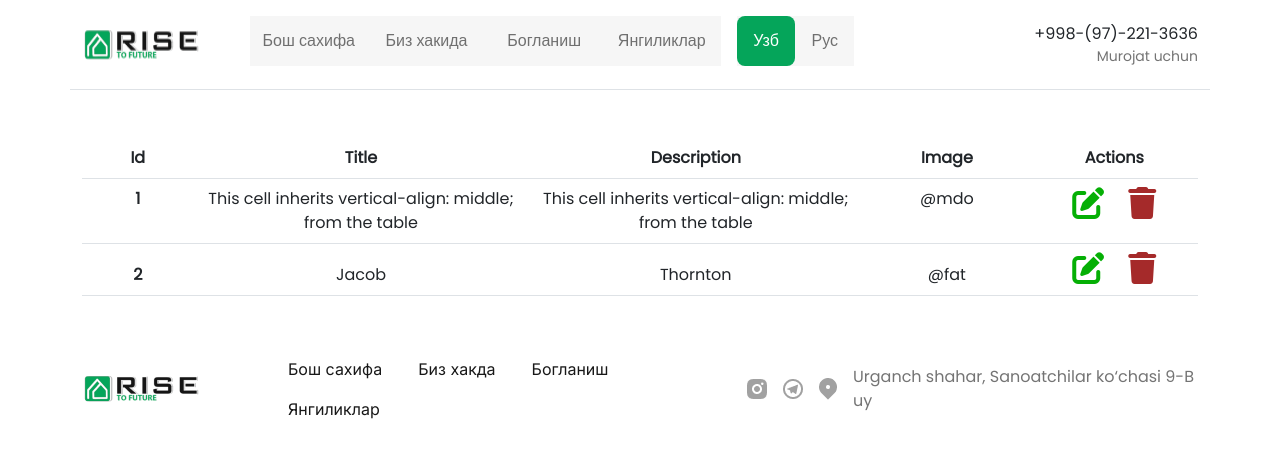
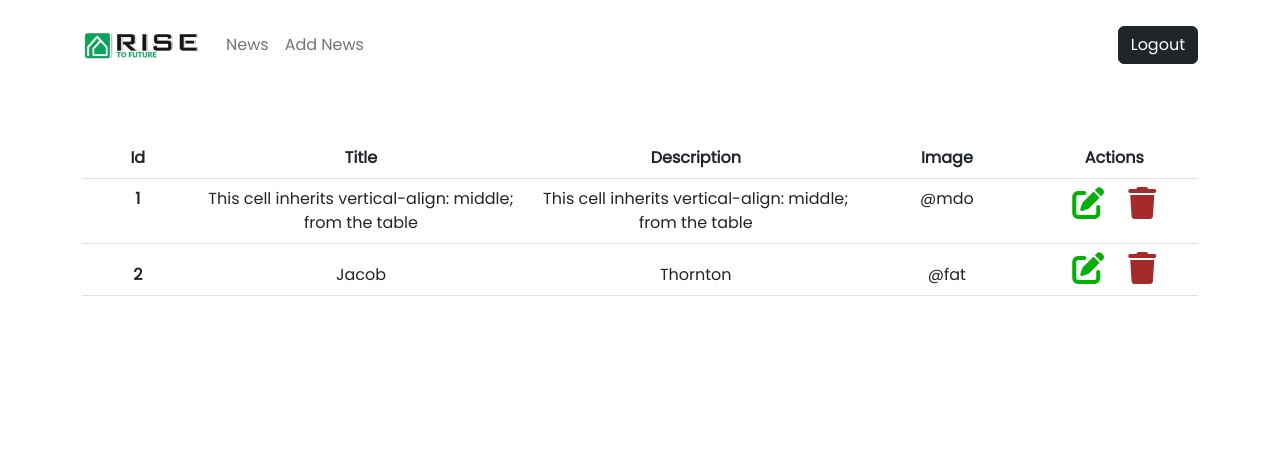
Before and after one commit to Olloshukur6092/rise-client, a React (Vite) app: page /admin/news in a window 1280 px wide. Shown: the top 458 px of the page. Built offline with nearby package versions, Linux system fonts and the light colour scheme.

Commit message:
React-redux added project and admin panel add header

```diff
--- a/package.json
+++ b/package.json
@@ -13,8 +13,10 @@
     "jquery": "^3.6.3",
     "react": "^18.2.0",
     "react-dom": "^18.2.0",
+    "react-redux": "^8.0.5",
     "react-router-dom": "^6.8.2",
     "react-slick": "^0.29.0",
+    "redux": "^4.2.1",
     "slick-carousel": "^1.8.1"
   },
   "devDependencies": {
--- a/src/App.jsx
+++ b/src/App.jsx
@@ -1,4 +1,4 @@
-import { Route, Routes } from "react-router-dom";
+import { Route, Routes, useLocation } from "react-router-dom";
 import "./App.css";
 import Footer from "./components/layouts/Footer";
 import Header from "./components/layouts/Header";
@@ -10,11 +10,18 @@ import Create from "./pages/admin/Create";
 import ShowNews from "./pages/admin/ShowNews";
 import Login from "./pages/admin/Login";
 import ShowNewsPage from "./pages/ShowNewsPage";
+import { Header as AdminHeader } from "./pages/admin/layouts/Header";
+import { useSelector } from "react-redux";
 
 function App() {
+  const count = useSelector((state) => state.auth.count);
+  // console.log(count);
+  const { pathname } = useLocation();
+  let path = pathname.split("/");
+  console.log(path);
   return (
-    <div className="App">
-      <Header />
+    <>
+      {path[1] === "admin" ? <AdminHeader /> : <Header />}
       <Routes>
         <Route path="/" element={<HomePage />} />
         <Route path="/about" element={<AboutPage />} />
@@ -25,8 +32,8 @@ function App() {
         <Route path="/admin/news" element={<ShowNews />} />
         <Route path="/admin/login" element={<Login />} />
       </Routes>
-      <Footer />
-    </div>
+      {path[1] === "admin" ? "" : <Footer />}
+    </>
   );
 }
 
--- a/src/components/layouts/Header.jsx
+++ b/src/components/layouts/Header.jsx
@@ -4,7 +4,6 @@ import "./header.css";
 import Logo from "../../assets/images/Logo.png";
 
 const Header = () => {
- const lang = 'uzb';
   const {pathname} = useLocation();
   const splitPath = pathname.split('/');
 
--- a/src/main.jsx
+++ b/src/main.jsx
@@ -4,13 +4,17 @@ import App from "./App";
 import "bootstrap/dist/css/bootstrap.min.css";
 import "./index.css";
 import { BrowserRouter, Route, Routes } from "react-router-dom";
+import { Provider } from "react-redux";
+import store from "./redux";
 
 ReactDOM.createRoot(document.getElementById("root")).render(
   <React.StrictMode>
-    <BrowserRouter>
-      <Routes>
-        <Route path="*" element={<App />} />
-      </Routes>
-    </BrowserRouter>
+    <Provider store={store}>
+      <BrowserRouter>
+        <Routes>
+          <Route path="*" element={<App />} />
+        </Routes>
+      </BrowserRouter>
+    </Provider>
   </React.StrictMode>
 );
--- a/src/pages/admin/ShowNews.jsx
+++ b/src/pages/admin/ShowNews.jsx
@@ -1,30 +1,44 @@
-import React from 'react'
-import './styles/ShowNews.css'
+import React from "react";
+import "./styles/ShowNews.css";
 
 const ShowNews = () => {
   return (
     <div>
-      <section id='showNews' className='mt-5 mb-5'>
+      <section id="showNews" className="mt-5 mb-5">
         <div className="container">
           <table className="table text-center">
             <thead>
               <tr>
-                <th scope="col" style={{width:'10%'}}>Id</th>
-                <th scope="col" style={{width:'30%'}}>Title</th>
-                <th scope="col" style={{width:'30%'}}>Description</th>
-                <th scope="col" style={{width:'15%'}}>Image</th>
-                <th scope='col' style={{width:'15%'}}>Actions</th>
+                <th scope="col" style={{ width: "10%" }}>
+                  Id
+                </th>
+                <th scope="col" style={{ width: "30%" }}>
+                  Title
+                </th>
+                <th scope="col" style={{ width: "30%" }}>
+                  Description
+                </th>
+                <th scope="col" style={{ width: "15%" }}>
+                  Image
+                </th>
+                <th scope="col" style={{ width: "15%" }}>
+                  Actions
+                </th>
               </tr>
             </thead>
             <tbody>
               <tr>
                 <th scope="row">1</th>
-                <td>This cell inherits vertical-align: middle; from the table</td>
-                <td>This cell inherits vertical-align: middle; from the table</td>
+                <td>
+                  This cell inherits vertical-align: middle; from the table
+                </td>
+                <td>
+                  This cell inherits vertical-align: middle; from the table
+                </td>
                 <td>@mdo</td>
                 <td>
-                  <i class="fa-solid fa-pen-to-square fa-2x me-4  "></i>
-                  <i class="fa-solid fa-trash fa-2x "></i>
+                  <i className="fa-solid fa-pen-to-square fa-2x me-4  "></i>
+                  <i className="fa-solid fa-trash fa-2x "></i>
                 </td>
               </tr>
               <tr className="align-bottom">
@@ -33,17 +47,16 @@ const ShowNews = () => {
                 <td>Thornton</td>
                 <td>@fat</td>
                 <td>
-                  <i class="fa-solid fa-pen-to-square fa-2x me-4"></i>
-                  <i class="fa-solid fa-trash fa-2x "></i>
+                  <i className="fa-solid fa-pen-to-square fa-2x me-4"></i>
+                  <i className="fa-solid fa-trash fa-2x "></i>
                 </td>
               </tr>
             </tbody>
           </table>
-
         </div>
       </section>
     </div>
-  )
-}
+  );
+};
 
-export default ShowNews
+export default ShowNews;
--- /dev/null
+++ b/src/pages/admin/layouts/Header.jsx
@@ -0,0 +1,51 @@
+import React from "react";
+import { Link, useLocation } from "react-router-dom";
+import Logo from "../../../assets/images/Logo.png";
+
+const Header = () => {
+  //   const { pathname } = useLocation();
+  //   const splitPath = pathname.split("/");
+
+  return (
+    <nav className="navbar navbar-expand-lg bg-body-tertiary">
+      <div className="container">
+        <Link className="navbar-brand" to={'/admin/news'}>
+          <img src={Logo} alt="Logo" />
+        </Link>
+        <button
+          className="navbar-toggler"
+          type="button"
+          data-bs-toggle="collapse"
+          data-bs-target="#navbarSupportedContent"
+          aria-controls="navbarSupportedContent"
+          aria-expanded="false"
+          aria-label="Toggle navigation"
+        >
+          <span className="navbar-toggler-icon" />
+        </button>
+        <div className="collapse navbar-collapse" id="navbarSupportedContent">
+          <ul className="navbar-nav me-auto mb-2 mb-lg-0">
+            <li className="nav-item">
+              <Link className="nav-link" to={'/admin/news'}>
+                News
+              </Link>
+            </li>
+            <li className="nav-item">
+              <Link className="nav-link" to={'/admin/create'}>
+                Add News
+              </Link>
+            </li>
+
+          </ul>
+          <ul className="navbar-nav">
+          <li className="nav-item">
+              <button className="btn btn-dark">Logout</button>
+            </li>
+          </ul>
+        </div>
+      </div>
+    </nav>
+  );
+};
+
+export {Header};
--- /dev/null
+++ b/src/redux/constants/authConstant.js
@@ -0,0 +1,3 @@
+export const GET_USER = "GET_USER";
+export const AUTH_USER = "AUTH_USER";
+export const AUTH_FAILD = "AUTH_FAILED";
--- /dev/null
+++ b/src/redux/index.js
@@ -0,0 +1,6 @@
+import { legacy_createStore as createStore } from "redux";
+import rootReducer from "./reducers";
+
+const store = createStore(rootReducer);
+
+export default store;
--- /dev/null
+++ b/src/redux/reducers/AuthReducer.js
@@ -0,0 +1,20 @@
+import { GET_USER } from "../constants/authConstant";
+
+const initialState = {
+  count: 1,
+};
+
+const authReducer = (state = initialState, action) => {
+  switch (action.type) {
+    case GET_USER:
+      return {
+        ...state,
+        count: state.count + 1,
+      };
+
+    default:
+        return state;
+  }
+};
+
+export default authReducer;
--- /dev/null
+++ b/src/redux/reducers/index.js
@@ -0,0 +1,9 @@
+import { combineReducers } from "redux";
+import authReducer from "./AuthReducer";
+
+
+const rootReducer = combineReducers({
+  auth: authReducer,
+});
+
+export default rootReducer;
```
Also changed, not shown: src/redux/reducers/NewsReducer.js (added), 1 other file (tests, documents, lock files or other folders).
